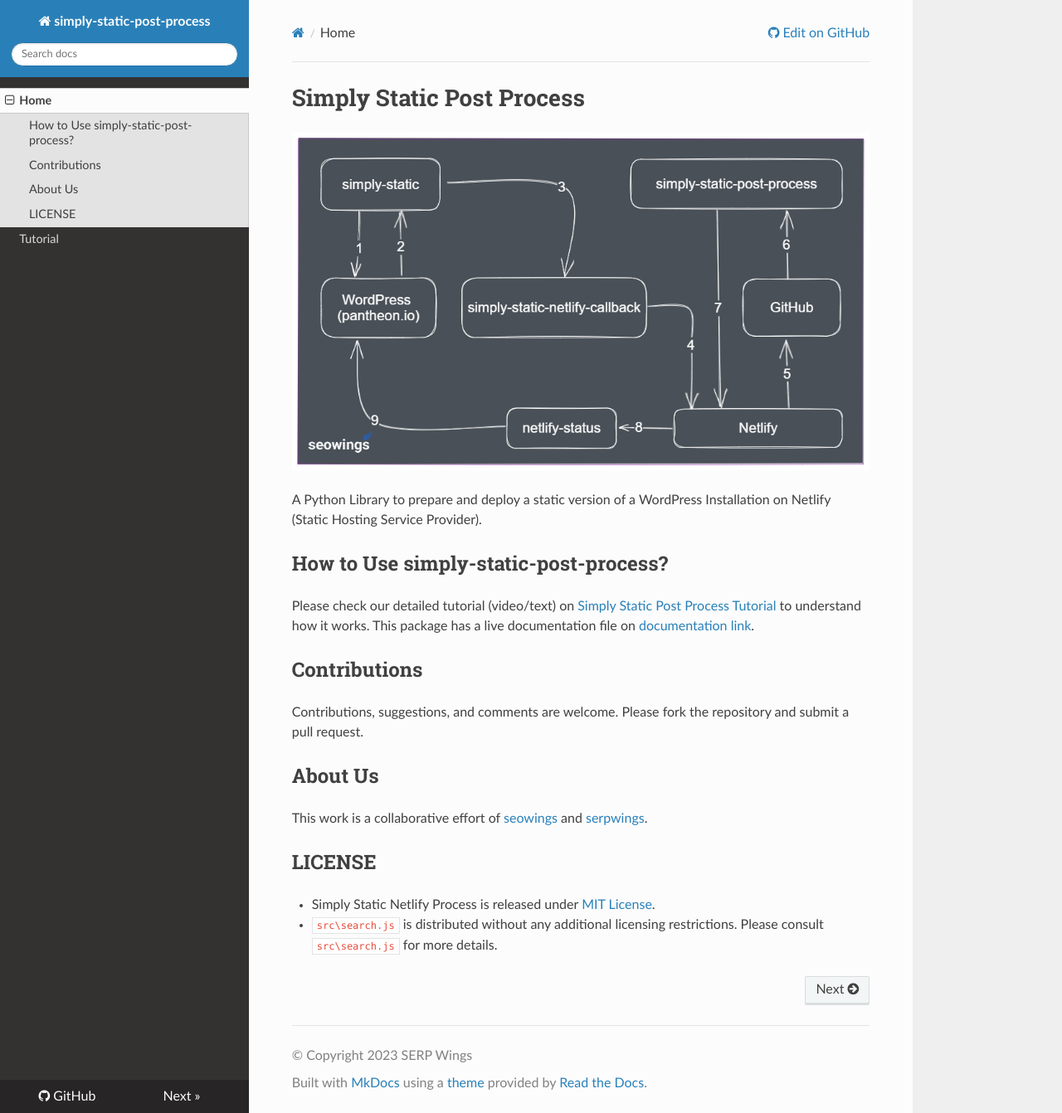
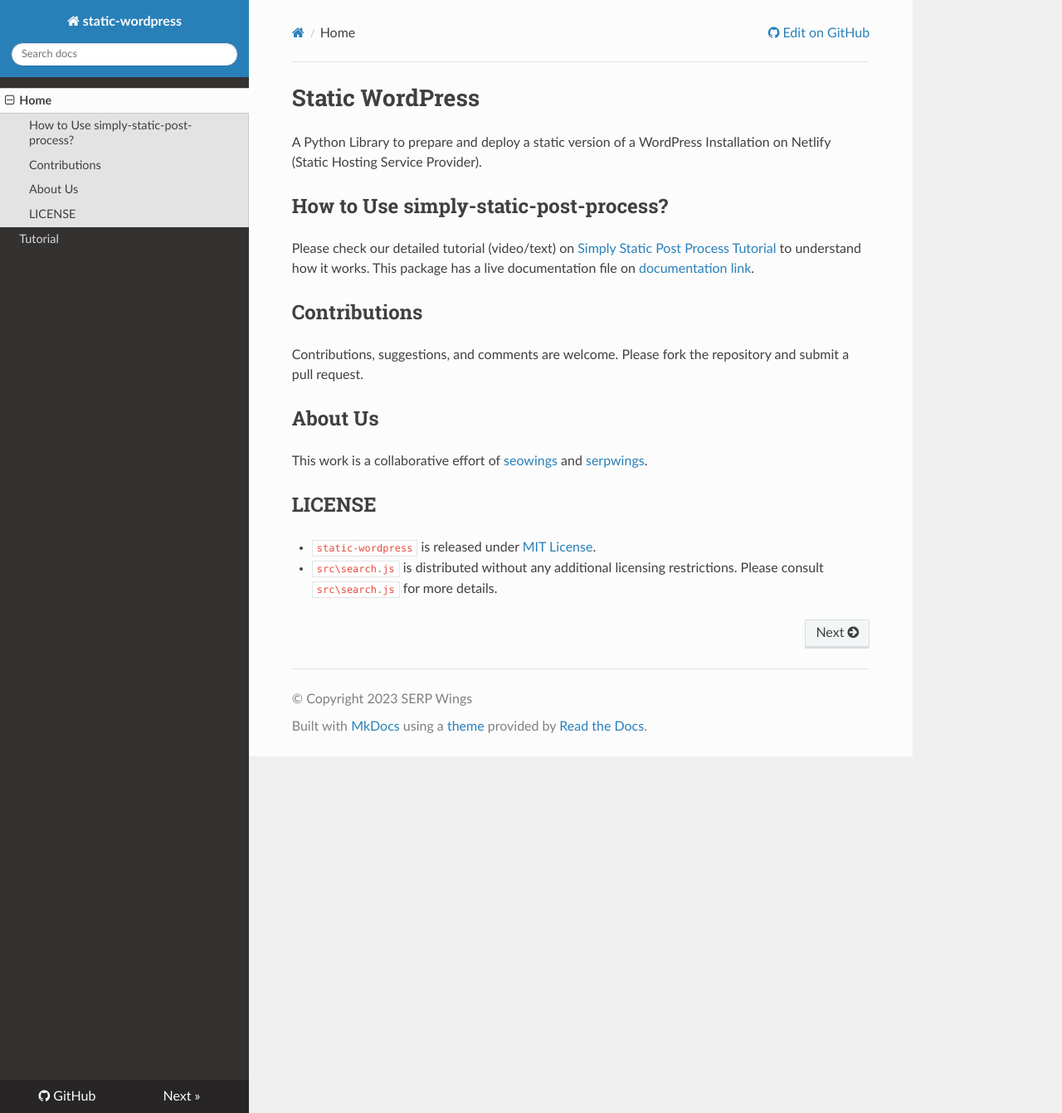
Before and after one commit to serpwings/static-wordpress, an MkDocs documentation site: the page built from docs/index.md, in a window 1280 px wide and 1342 px high. Shown: the whole window at 83% size. Built offline with MkDocs 1.6.1, drawn with Linux system fonts in a browser that asks for light colours; nearby versions of some CDN libraries.

Commit message:
fix documentation

```diff
--- a/docs/index.md
+++ b/docs/index.md
@@ -1,7 +1,4 @@
-# Simply Static Post Process
-
-![Simply Static Post Process Workflow](img/simply-static-netlify-deploy-workflow.png)
-
+# Static WordPress
 
 A Python Library to prepare and deploy a static version of a WordPress Installation on Netlify (Static Hosting Service Provider).
 
@@ -20,5 +17,5 @@ This work is a collaborative effort of [seowings](https://seowings.org/){:target
 
 ## LICENSE
 
-- Simply Static Netlify Process is released under [MIT License](https://github.com/serpwings/simply-static-post-process/blob/master/LICENSE).
+- ``static-wordpress`` is released under [MIT License](https://github.com/serpwings/static-wordpress/blob/master/LICENSE).
 - ``src\search.js`` is distributed without any additional licensing restrictions. Please consult ``src\search.js`` for more details.
--- a/mkdocs.yml
+++ b/mkdocs.yml
@@ -1,10 +1,9 @@
-site_name: simply-static-post-process
+site_name: static-wordpress
 site_description: Python Package to Create, Manipulate and Analyze Website Sitemaps
 site_author: SERP Wings
 
 site_url: https://simply-static.netlify.app
-
-repo_url: https://github.com/serpwings/simply-static-post-process
+repo_url: https://github.com/serpwings/static-wordpress
 edit_uri: blob/main/docs/
 
 nav:
```
Also changed, not shown: docs/helper-functions.md (deleted, +0 -3 lines).
